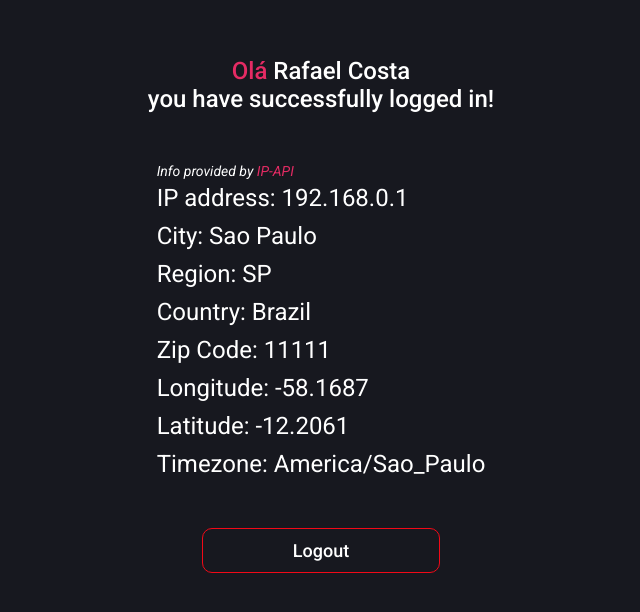
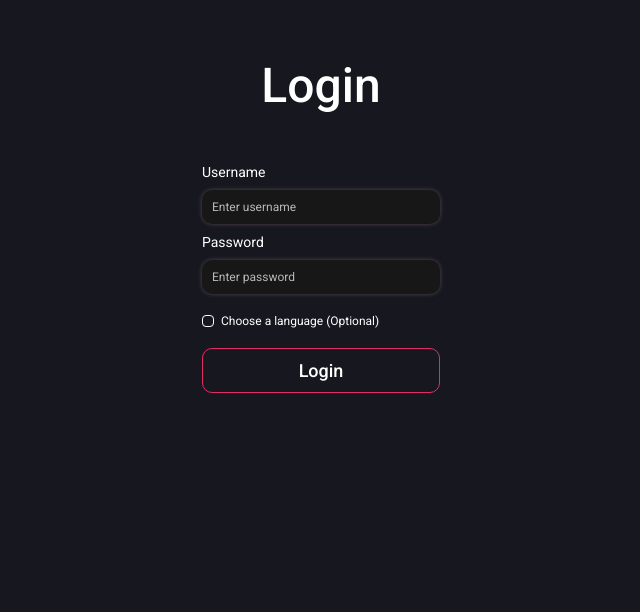
Before and after one commit to rrafaelc/app-ideas-challenge, a React app in the folder beginner/14_hello/: page / in a window 1280 px wide. Shown: the top 612 px of the page, without its empty margins (319-959 px from the left). Built offline with nearby package versions, Linux system fonts and the light colour scheme.

Commit message:
Implement useContext feature

```diff
--- /dev/null
+++ b/beginner/14_hello/src/App.tsx
@@ -0,0 +1,10 @@
+import UserInfoProvider from './context/UserInfo';
+import { Route } from './routes';
+
+import './styles.css';
+
+export const App = () => (
+	<UserInfoProvider>
+		<Route />
+	</UserInfoProvider>
+);
--- a/beginner/14_hello/src/Home/index.tsx
+++ /dev/null
@@ -1,10 +0,0 @@
-import { Login } from '../components/Login';
-import { Info } from '../components/Info';
-
-import './styles.css';
-
-export const Home = () => (
-	<main>
-		<Info />
-	</main>
-);
--- a/beginner/14_hello/src/Home/styles.css
+++ /dev/null
@@ -1,6 +0,0 @@
-main {
-	margin-top: 57px;
-
-	display: flex;
-	justify-content: center;
-}
--- a/beginner/14_hello/src/components/Login/index.tsx
+++ b/beginner/14_hello/src/components/Login/index.tsx
@@ -1,6 +1,8 @@
 import { useState, MouseEvent } from 'react';
 
 import { Modal } from './Modal';
+
+import { useUserInfo } from '../../context/UserInfo';
 
 import checkedSvg from '../../assets/checked.svg';
 import uncheckedSvg from '../../assets/unchecked.svg';
@@ -11,6 +13,10 @@ export const Login = () => {
 	const [showModal, setShowModal] = useState(false);
 	const [codeLanguage, setCodeLanguage] = useState('');
 
+	const { username, setUsername } = useUserInfo();
+
+	console.log(username);
+
 	const toggleModal = () => setShowModal(!showModal);
 
 	const handleCode = (code: string) => {
@@ -18,6 +24,7 @@ export const Login = () => {
 	};
 
 	const handleSubmit = (e: MouseEvent<HTMLButtonElement>) => {
+		setUsername('Rafael Costa');
 		e.preventDefault();
 	};
 
--- /dev/null
+++ b/beginner/14_hello/src/context/UserInfo.tsx
@@ -0,0 +1,50 @@
+import React, {
+	createContext,
+	useContext,
+	useState,
+	Dispatch,
+	SetStateAction,
+} from 'react';
+
+interface UserInfoInterface {
+	isLoggedIn: boolean;
+	setIsLoggedIn: Dispatch<SetStateAction<boolean>>;
+	username: string;
+	setUsername: Dispatch<SetStateAction<string>>;
+}
+
+const UserInfoContext = createContext({} as UserInfoInterface);
+
+const UserInfoProvider: React.FC = ({ children }) => {
+	const [isLoggedIn, setIsLoggedIn] = useState(false);
+	const [username, setUsername] = useState('');
+
+	return (
+		<UserInfoContext.Provider
+			value={{
+				isLoggedIn,
+				setIsLoggedIn,
+				username,
+				setUsername,
+			}}
+		>
+			{children}
+		</UserInfoContext.Provider>
+	);
+};
+
+export function useUserInfo() {
+	const { username, setUsername } = useContext(UserInfoContext);
+	if (!setUsername)
+		throw new Error('useUserInfo must be used within a UserInfoProvider');
+	return { username, setUsername };
+}
+
+export function useUserLogin() {
+	const { isLoggedIn, setIsLoggedIn } = useContext(UserInfoContext);
+	if (!setIsLoggedIn)
+		throw new Error('useUserLogin must be used within a UserInfoProvider');
+	return { isLoggedIn, setIsLoggedIn };
+}
+
+export default UserInfoProvider;
--- a/beginner/14_hello/src/index.tsx
+++ b/beginner/14_hello/src/index.tsx
@@ -1,12 +1,12 @@
 import React from 'react';
 import ReactDOM from 'react-dom';
-import { Home } from './Home';
+import { App } from './App';
 
 import './styles.css';
 
 ReactDOM.render(
 	<React.StrictMode>
-		<Home />
+		<App />
 	</React.StrictMode>,
 	document.getElementById('root'),
 );
--- /dev/null
+++ b/beginner/14_hello/src/routes/index.tsx
@@ -0,0 +1,10 @@
+import { Login } from '../components/Login';
+import { Info } from '../components/Info';
+
+import { useUserLogin } from '../context/UserInfo';
+
+export const Route = () => {
+	const { isLoggedIn } = useUserLogin();
+
+	return isLoggedIn ? <Info /> : <Login />;
+};
--- a/beginner/14_hello/src/styles.css
+++ b/beginner/14_hello/src/styles.css
@@ -9,6 +9,10 @@
 body {
 	max-width: 1280px;
 	margin: 0 auto;
+	margin-top: 57px;
+
+	display: flex;
+	justify-content: center;
 
 	background: #17181f;
 	color: #fff;
--- a/beginner/14_hello/webpack.config.js
+++ b/beginner/14_hello/webpack.config.js
@@ -16,6 +16,9 @@ module.exports = {
 		hot: true,
 		open: true,
 		port: 3000,
+		client: {
+			logging: 'error',
+		},
 	},
 	resolve: {
 		extensions: ['.ts', '.tsx', '.js', '.jsx'],
```
